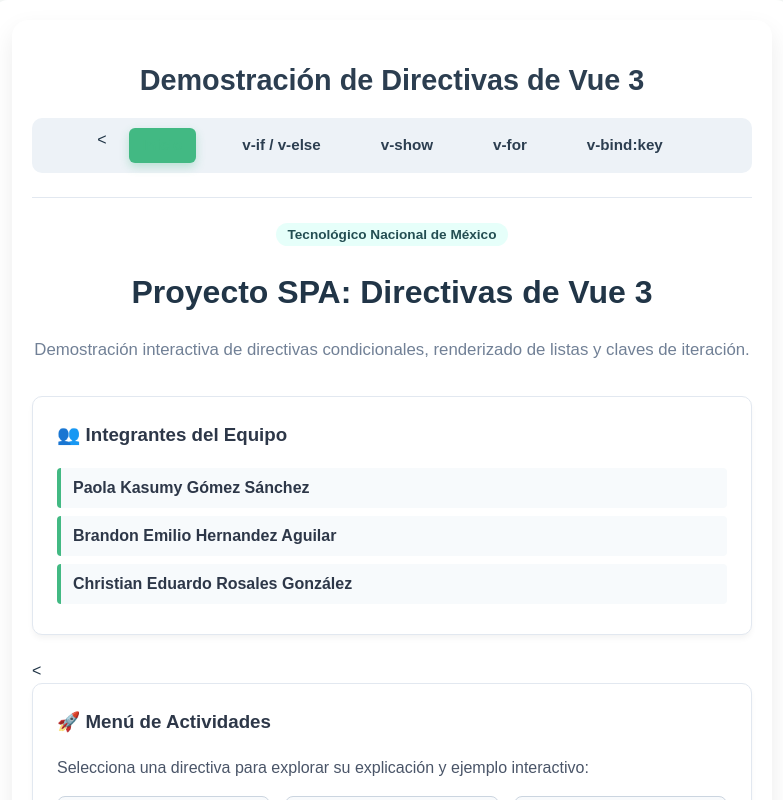
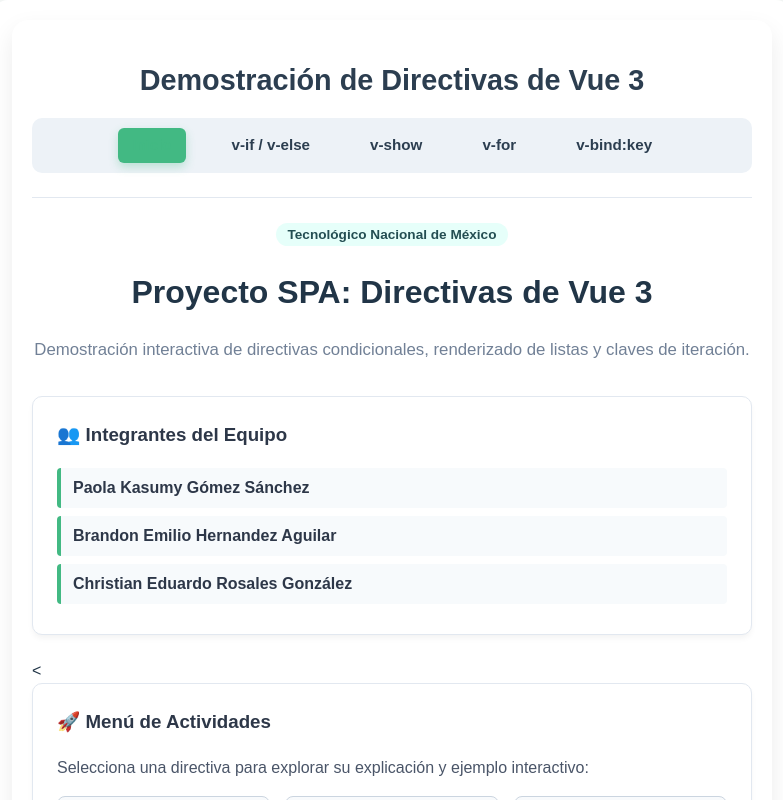
Before and after one commit to Kr0nn0sDevs/proyecto-spa-vue, a Vue app: page / in a window 1280 px wide. Shown: the top 800 px of the page, without its empty margins (248-1031 px from the left). Built offline with nearby package versions, Linux system fonts and the light colour scheme.

Commit message:
Refactor nav links in App.vue
Error <<router-link y es <router-link

```diff
--- a/src/App.vue
+++ b/src/App.vue
@@ -3,7 +3,7 @@
     <header>
       <h1>Demostración de Directivas de Vue 3</h1>
       <nav class="nav-links">
-          <<router-link to="/">Inicio</router-link>
+        <router-link to="/">Inicio</router-link>
         <router-link to="/if">v-if / v-else</router-link>
         <router-link to="/show">v-show</router-link>
         <router-link to="/for">v-for</router-link>
```
Lines whose indentation alone changed are shown as unchanged.
